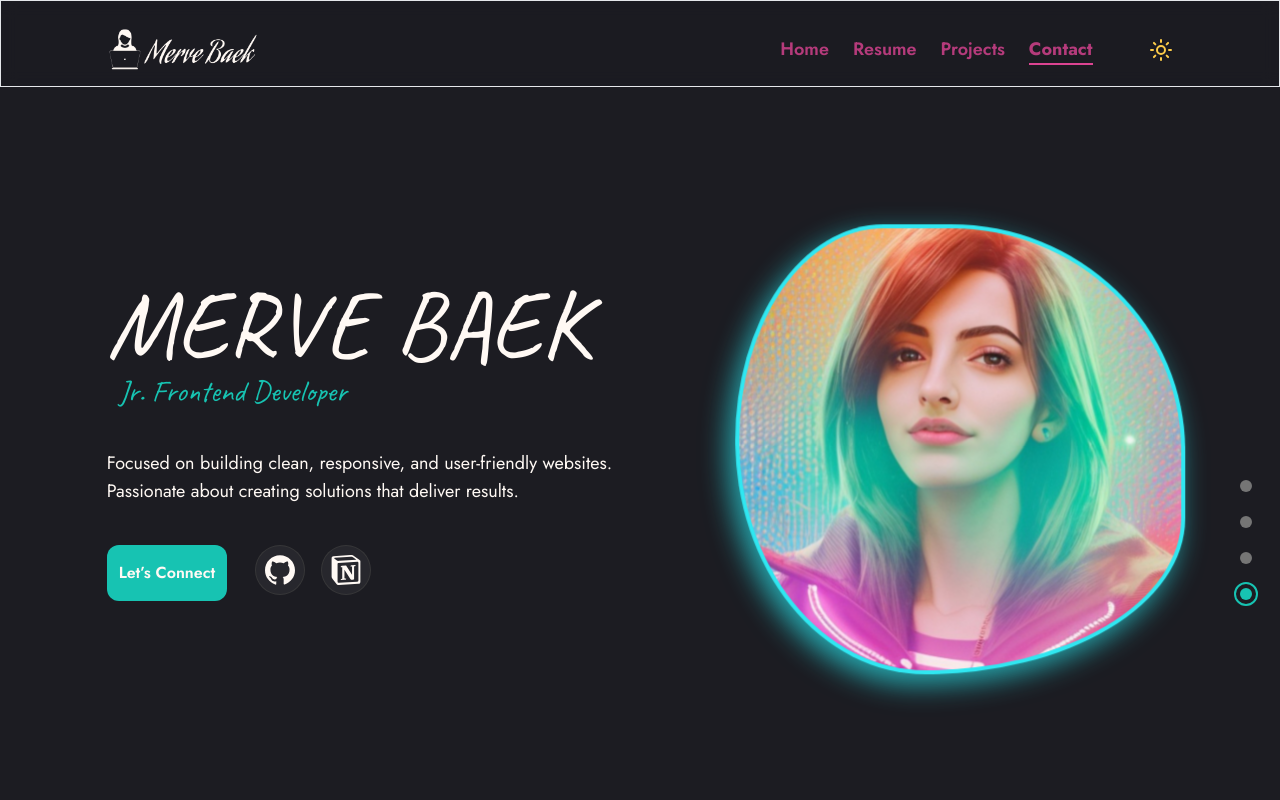
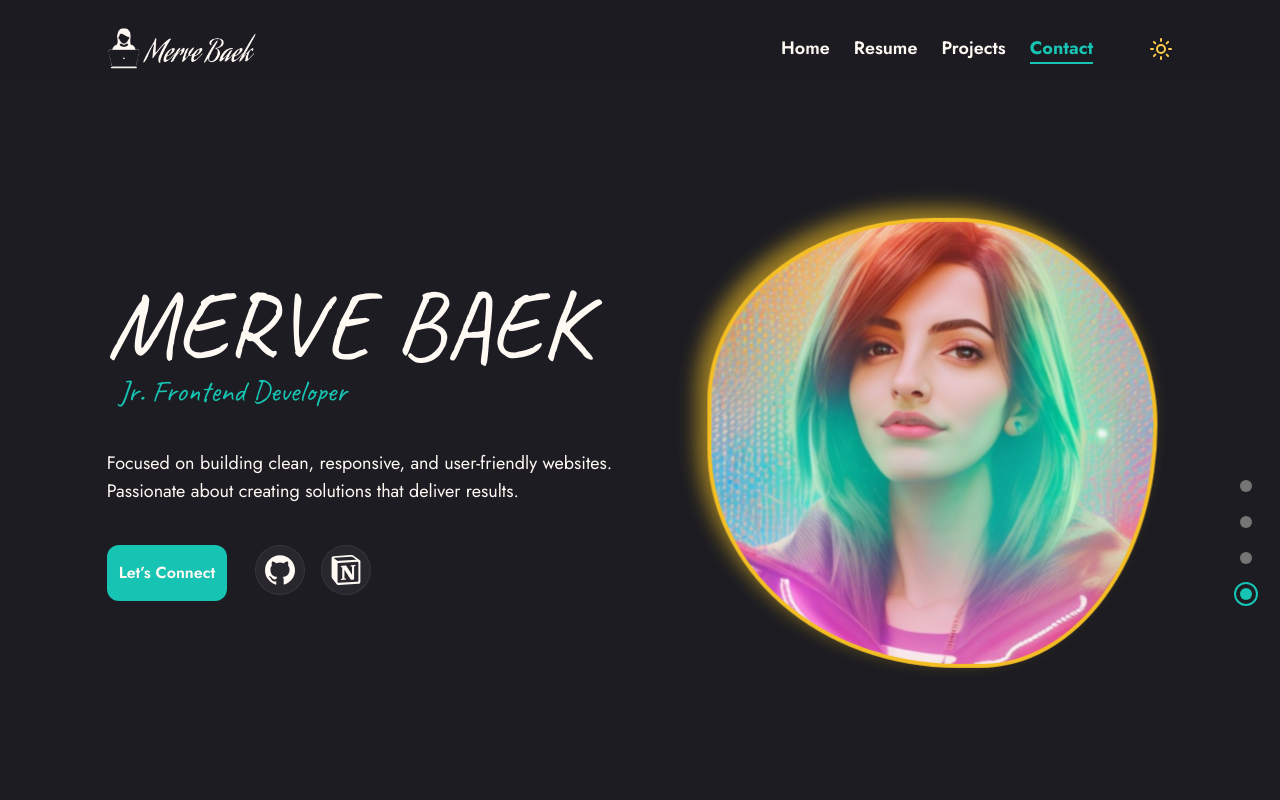
Before and after one commit to baekmerve/portfolioWebsite, a React (Vite) app: page / in a window 1280 px wide. Shown: the top 800 px of the page. Built offline with nearby package versions, Linux system fonts and the light colour scheme.

Commit message:
navbar backdrop & image animation edit

```diff
--- a/src/index.css
+++ b/src/index.css
@@ -14,7 +14,7 @@ body,
 
 /* Light Mode (Default) */
 body {
-  @apply bg-[#F0EFFE] text-brown leading-loose font-jost;
+  @apply bg-secondary text-brown leading-loose font-jost;
 }
 
 /* Dark Mode - Added higher specificity */
@@ -27,8 +27,7 @@ html.dark {
   .dark-text-outline {
     -webkit-text-stroke: 2px white;
   }
-   .text-outline {
-    -webkit-text-stroke: 2px #3E3E3E;
+  .text-outline {
+    -webkit-text-stroke: 2px #3e3e3e;
   }
-
 }
--- a/src/scenes/Navbar.jsx
+++ b/src/scenes/Navbar.jsx
@@ -1,4 +1,4 @@
-import React, {useState } from "react";
+import React, { useState } from "react";
 import useMediaQuery from "../hooks/useMediaQuery";
 import AnchorLink from "react-anchor-link-smooth-scroll";
 import { IoMdClose } from "react-icons/io";
@@ -8,13 +8,13 @@ import { Moon, Sun } from "lucide-react";
 
 const NavLink = ({ page, selectedPage, setSelectedPage }) => {
   const lowerCasePage = page.toLowerCase();
-  const commonButtonStyle = `text-center hover:transition hover:scale-105 transition-all duration-500 text-red/80`;
+  const commonButtonStyle = `text-center hover:transition hover:scale-105 transition-all duration-500 `;
 
   return (
     <AnchorLink
       className={`${
         selectedPage === lowerCasePage
-          ? " text-cyan font-bold transition duration-500 border-b-2 border-red"
+          ? " text-cyan font-bold transition duration-500 border-b-2 border-cyan "
           : " "
       }  ${commonButtonStyle}`}
       href={`#${lowerCasePage}`}
@@ -35,9 +35,9 @@ const Navbar = ({ selectedPage, setSelectedPage }) => {
     <nav
       className={`${
         isDesktop
-          ? "backdrop-blur dark:bg-primary/60 "
-          : "  dark:bg-primary/80 "
-      } z-40 w-full fixed top-0 pt-7 pb-4 border`}
+          ? "backdrop-blur bg-secondary/70 dark:bg-primary/70 "
+          : " bg-secondary dark:bg-primary "
+      } z-40 w-full fixed top-0 pt-7 pb-4 `}
     >
       <div className="flex items-center justify-between mx-auto w-5/6 ">
         <AnchorLink href="#home" onClick={() => setSelectedPage("home")}>
@@ -47,7 +47,7 @@ const Navbar = ({ selectedPage, setSelectedPage }) => {
           />
         </AnchorLink>
 
-        {/* Desktop Nav */}
+        {/* Desktop MENU */}
         <div className="flex items-center gap-4">
           {isDesktop && (
             <div className="flex gap-6 font-jost text-lg font-semibold">
@@ -75,6 +75,7 @@ const Navbar = ({ selectedPage, setSelectedPage }) => {
             </div>
           )}
           {/* Theme Toggle Button (Always Visible) */}
+
           <div
             className={`flex  items-center cursor-pointer transition-transform duration-500 ml-10
           ${isDark ? "rotate-180" : "rotate-0"}
@@ -84,39 +85,38 @@ const Navbar = ({ selectedPage, setSelectedPage }) => {
             {isDark ? (
               <Sun className="h-6 w-6 text-yellow rotate-0 transition-all" />
             ) : (
-              <Moon className="h-6 w-6 text-blue-500 rotate-0 transition-all" />
+              <Moon className="h-6 w-6 text-brown rotate-0 transition-all" />
             )}
           </div>
 
           {!isDesktop && (
             //? Menu Button
             <RiMenu3Fill
-              className="w-7 h-7 text-cyan"
+              className="w-7 h-7  text-brown dark:text-cyan"
               onClick={() => setIsMenuToggled(!isMenuToggled)}
             />
           )}
         </div>
         {/* MOBILE MENU  */}
-
         {!isDesktop && isMenuToggled && (
-          <div className="fixed right-0 bottom-0 h-full backdrop-blur bg-primary/80 w-[250px]">
+          <div className="fixed right-0 bottom-0 h-full backdrop-blur bg-secondary/80 dark:bg-primary/80 w-[250px] ">
             {/* Close Icon */}
             <div className="flex justify-end p-10">
               <IoMdClose
-                className="h-7 w-7 text-cyan"
+                className="h-7 w-7 text-brown dark:text-cyan"
                 onClick={() => setIsMenuToggled(!isMenuToggled)}
               />
             </div>
+
             {/* logo */}
-
             <AnchorLink
               href="#home"
               onClick={() => setSelectedPage("home")}
               className="flex justify-center items-center my-20 "
             >
               <img
-                src="assets/images/logo.png"
-                className=" cursor-pointer w-[100px] "
+                src={`assets/images/${isDark ? "logo2" : "logo"}.png`}
+                className=" cursor-pointer w-[150px] "
               />
             </AnchorLink>
 
--- a/tailwind.config.js
+++ b/tailwind.config.js
@@ -11,6 +11,7 @@ module.exports = {
     extend: {
       colors: {
         primary: "#1c1c22",
+        secondary: "#F0EFFE",
         brightBlue: "#007BFF",
         cyan: "#17C3B2",
         red: "#DC4492",
@@ -27,37 +28,40 @@ module.exports = {
       },
 
       animation: {
-        borderMove: "border_move 8s ease-in-out infinite 1s",
-        colorChange: "colorChange 8s infinite ease-in-out 1s",
+        colorChange: "colorChange 15s infinite ease-in-out 1s",
       },
       keyframes: {
         colorChange: {
           "0%, 100%": {
-            background: "#ff7eb3",
-            boxShadow: "5px -10px 20px rgba(255, 126, 179, 0.6)",
+            background: "#ff7eb3", // Pink
+            boxShadow: "-15px 10px 20px rgba(255, 126, 179, 0.6)",
             transform: "translate(0, 0)",
             borderRadius: "60% 40% 30% 70% / 60% 30% 70% 40%",
           },
-          "50%": {
-            background: "#00ffff",
-            boxShadow: "-10px 15px 30px rgba(0, 255, 255, 0.7)",
+          "20%": {
+            background: "#b772f7", // Purple
+            boxShadow: "15px -10px 20px rgba(183, 114, 247, 0.6)",
+            transform: "translate(10px, -20px)",
+            borderRadius: "70% 30% 50% 50% / 60% 40% 40% 60%",
+          },
+
+          "40%": {
+            background: "#ffcc00", // Yellow
+            boxShadow: "-15px -10px 20px rgba(255, 204, 0, 0.6)",
+            transform: "translate(-20px, 15px)",
+            borderRadius: "50% 50% 40% 60% / 40% 50% 60% 50%",
+          },
+          "60%": {
+            background: "#00ffff", // Cyan
+            boxShadow: "10px -15px 30px rgba(0, 255, 255, 0.7)",
             transform: "translate(15px, 20px)",
             borderRadius: "30% 60% 70% 40% / 50% 60% 30% 60%",
           },
-        },
-
-        border_move: {
-          "0%, 100%": {
-            borderWidth: "4px",
-            borderColor: "rgba(0, 255, 255, 0.8)",
-            borderRadius: "60% 40% 30% 70% / 60% 30% 70% 40%",
-            boxShadow: "0 0 15px 2px rgba(0, 255, 255, 0.6)",
-            transform: "translate(0px, 0px)",
-          },
-          "50%": {
-            borderWidth: "8px",
-            borderRadius: "30% 60% 70% 40% / 50% 60% 30% 60%",
-            transform: "translate(10px, 15px)",
+          "80%": {
+            background: "#f77272", // Lime Green
+            boxShadow: "-15px -20px 25px rgba(247, 114, 114, 0.7)",
+            transform: "translate(-10px, 5px)",
+            borderRadius: "40% 60% 50% 50% / 50% 50% 60% 40%",
           },
         },
       },
```
